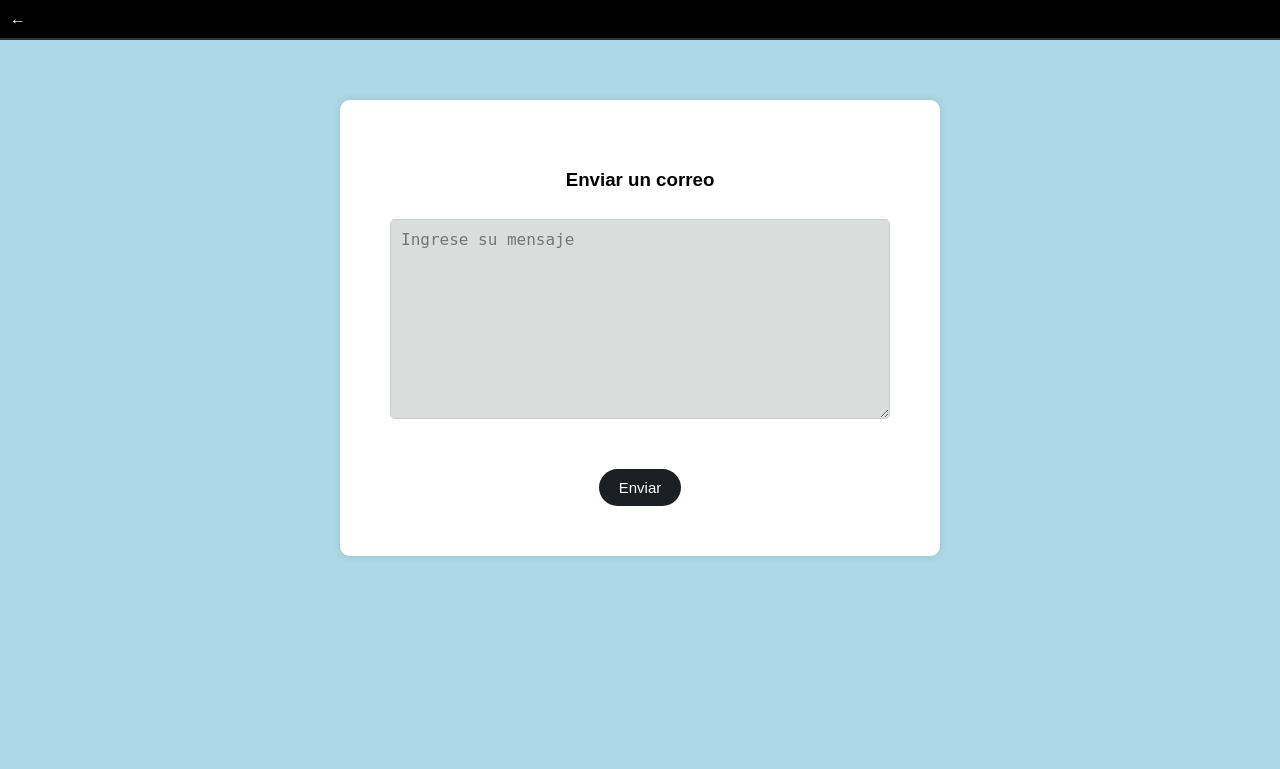
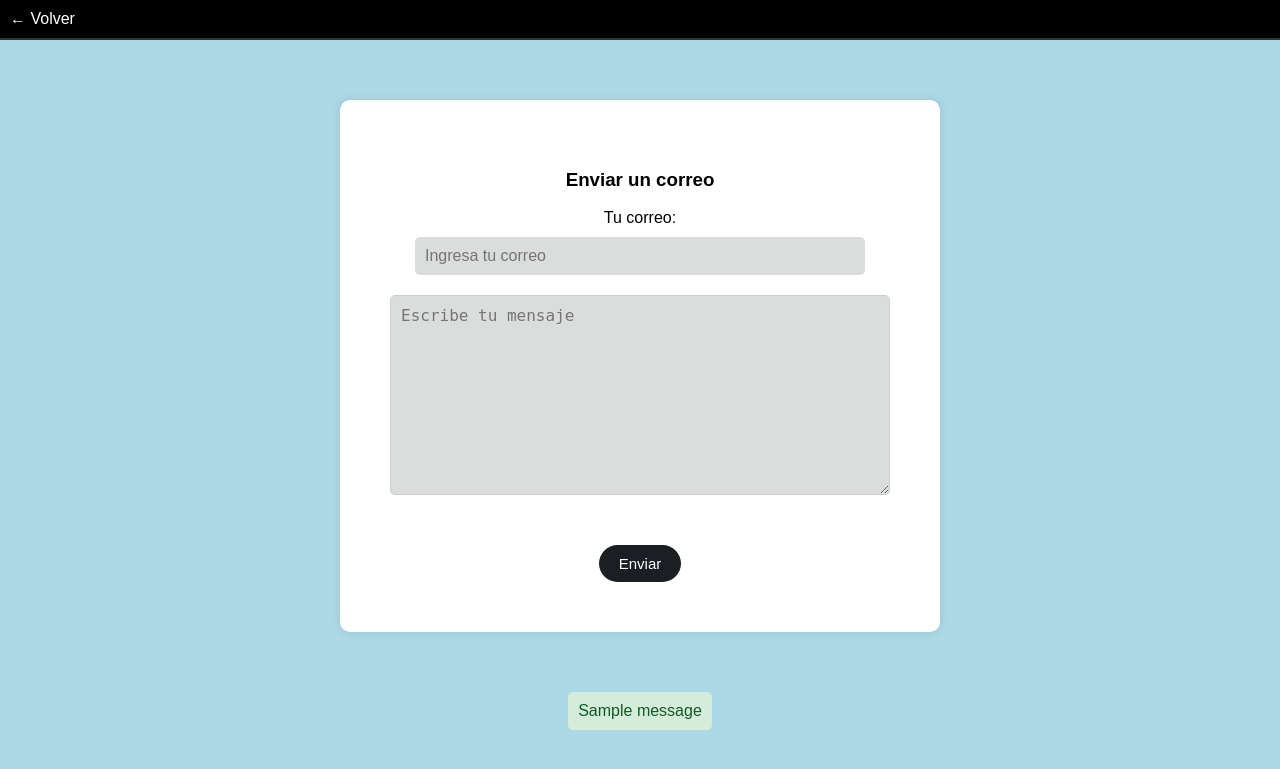
Before and after one commit to ManuelMirandaV/Portafolio, a Flask app: page /email in a window 1280 px wide. Shown: the top 769 px of the page. Run offline with Flask 3, Linux system fonts and the light colour scheme; one stand-in notice (Sample message) is shown; some libraries are stand-ins or nearby versions.

Commit message:
correo listo

```diff
--- a/app.py
+++ b/app.py
@@ -8,6 +8,10 @@ from werkzeug.security import generate_password_hash, check_password_hash
 from email.mime.multipart import MIMEMultipart
 from email.mime.text import MIMEText
 from flask import request, session, flash, redirect, url_for, render_template
+from flask import Flask, render_template, request, redirect, url_for, flash
+import smtplib
+from email.mime.text import MIMEText
+from email.mime.multipart import MIMEMultipart
 
 
 app = Flask(__name__)
@@ -55,10 +59,6 @@ def project2():
 @app.route('/project3')
 def project3():
     return render_template('project3.html')
-
-@app.route('/email')
-def email():
-    return render_template('email.html')
 
 @app.route('/mapa')
 def mapa():
@@ -142,5 +142,45 @@ else:
     print("Contraseña incorrecta.")
 
 
+
+SMTP_SERVER = "smtp.gmail.com"
+SMTP_PORT = 587
+EMAIL_PREDETERMINADO = "pmanuelmirandau@gmail.com"
+EMAIL_PASSWORD = "lgqb nbsu zavs vmye"
+
+@app.route('/email', methods=['GET', 'POST'])
+def email():
+    if request.method == 'POST':
+        email_remitente = request.form['email']
+        mensaje = request.form['mensaje']
+
+        if not email_remitente or not mensaje:
+            flash("Todos los campos son obligatorios", "error")
+            return redirect(url_for('email'))
+
+        try:
+
+            msg = MIMEMultipart()
+            msg['From'] = email_remitente
+            msg['To'] = EMAIL_PREDETERMINADO
+            msg['Subject'] = "Nuevo mensaje de contacto"
+
+            cuerpo = f"Has recibido un mensaje de {email_remitente}:\n\n{mensaje}"
+            msg.attach(MIMEText(cuerpo, 'plain'))
+
+            server = smtplib.SMTP(SMTP_SERVER, SMTP_PORT)
+            server.starttls()
+            server.login(EMAIL_PREDETERMINADO, EMAIL_PASSWORD)
+            server.sendmail(email_remitente, EMAIL_PREDETERMINADO, msg.as_string())
+            server.quit()
+
+            flash("Correo enviado exitosamente", "success")
+        except Exception as e:
+            flash(f"Error al enviar el correo: {str(e)}", "error")
+
+        return redirect(url_for('email'))
+
+    return render_template('email.html')
+
 if __name__ == '__main__':
     app.run(debug=True)
--- a/static/styles.css
+++ b/static/styles.css
@@ -118,7 +118,25 @@ body {
     text-align: left;
 }
 
+.button:hover {
+    background-color: #45a049;
+}
 
+.flash {
+    padding: 10px;
+    margin: 10px 0;
+    border-radius: 5px;
+}
+
+.flash.success {
+    background-color: #d4edda;
+    color: #155724;
+}
+
+.flash.error {
+    background-color: #f8d7da;
+    color: #721c24;
+}
 
 .menu a, .back-button {
     color: white;
--- a/templates/email.html
+++ b/templates/email.html
@@ -8,19 +8,44 @@
 </head>
 <body>
     <div class="menu">
-        <a href="{{ url_for('contact') }}" class="flecha">&#8592;</a>
-     </div>
+        <!-- Enlace a la página anterior (si lo necesitas) -->
+        <a href="{{ url_for('index') }}" class="flecha">&#8592; Volver</a>
+    </div>
+
     <div class="container2">
         <h3>Enviar un correo</h3>
 
+        <!-- Formulario para enviar el mensaje -->
         <form method="POST">
-
+            <!-- Campo para ingresar el correo del remitente -->
             <div class="mb-3">
-                <textarea class="input" id="mensaje" name="mensaje" placeholder="Ingrese su mensaje" required></textarea>
+                <label for="email" class="form-label">Tu correo:</label>
+                <input type="email" class="input" id="email" name="email" placeholder="Ingresa tu correo" required>
             </div>
 
+            <!-- Campo para ingresar el mensaje -->
+            <div class="mb-3">
+                <textarea class="input" id="mensaje" name="mensaje" placeholder="Escribe tu mensaje" required></textarea>
+            </div>
+
+            <!-- Botón para enviar el formulario -->
             <button type="submit" class="button">Enviar</button>
         </form>
     </div>
+
+    <!-- Mostrar mensajes flash (errores o éxito) -->
+    {% with messages = get_flashed_messages(with_categories=true) %}
+        {% if messages %}
+            <div class="flash-messages">
+                {% for category, message in messages %}
+                    <div class="flash {{ category }}">
+                        {{ message }}
+                    </div>
+                {% endfor %}
+            </div>
+        {% endif %}
+    {% endwith %}
 </body>
+
+
 </html>
```
